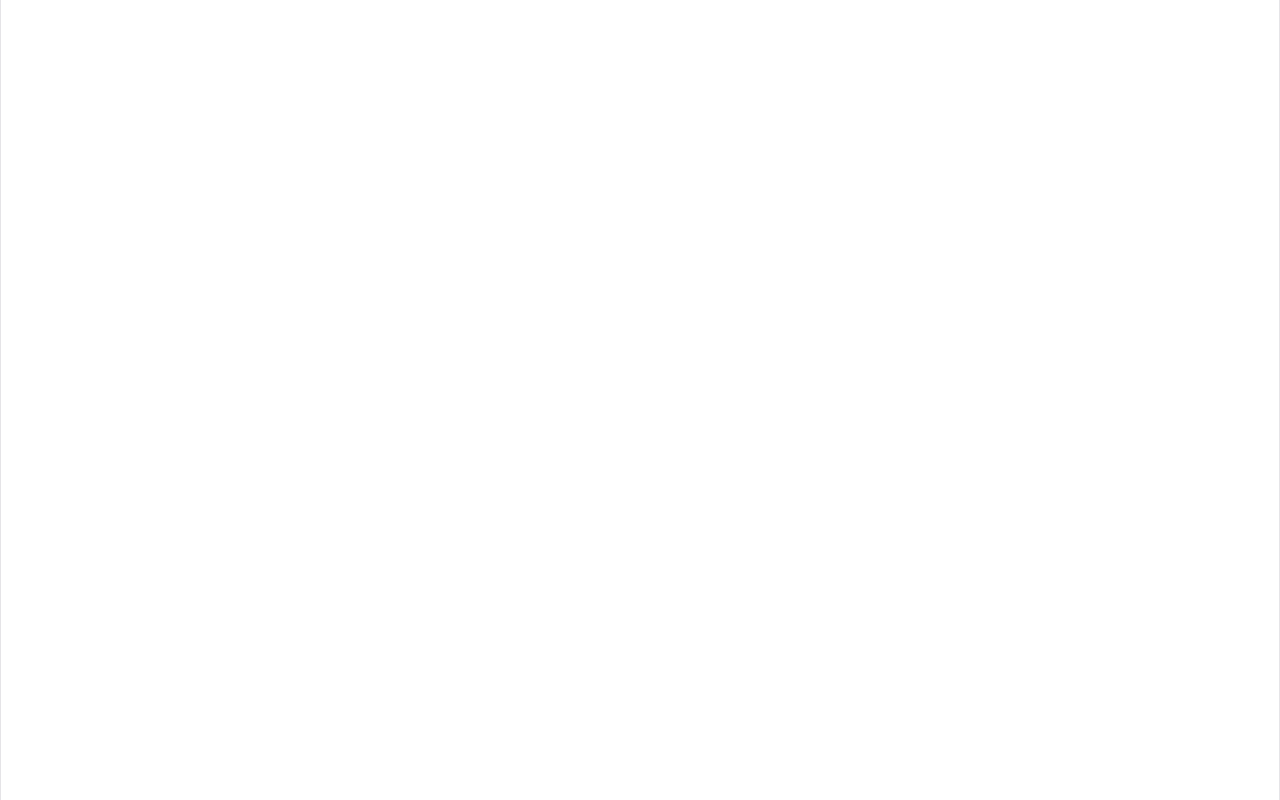
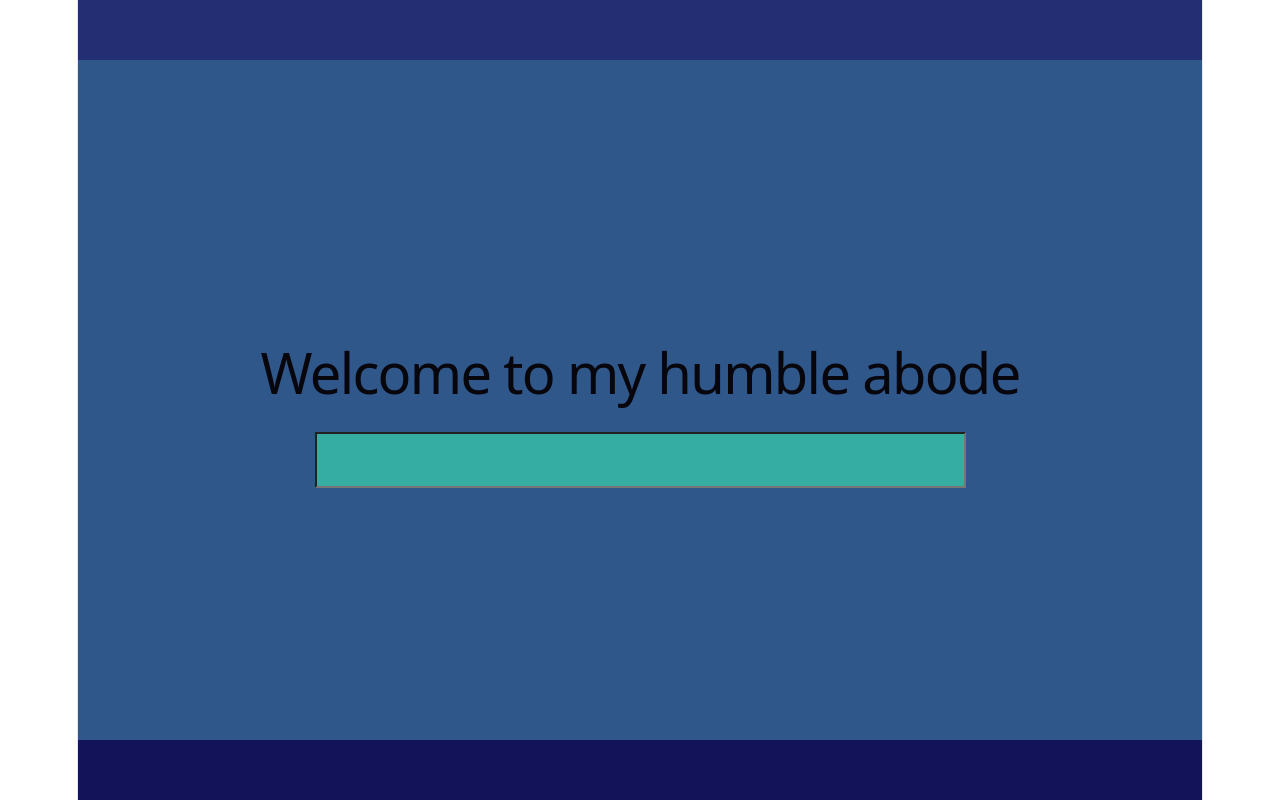
Before and after one commit to ray-z19/rayz-applets, a React (Vite) app: page / in a window 1280 px wide. Built offline with nearby package versions, Linux system fonts and the light colour scheme.

Commit message:
Created welcome screen, containing a custom input element that manipulates the welcome message displayed

```diff
--- a/package.json
+++ b/package.json
@@ -11,7 +11,8 @@
   },
   "dependencies": {
     "react": "^19.2.6",
-    "react-dom": "^19.2.6"
+    "react-dom": "^19.2.6",
+    "react-router-dom": "^7.15.1"
   },
   "devDependencies": {
     "@babel/core": "^7.29.0",
--- a/src/App.tsx
+++ b/src/App.tsx
@@ -1,8 +1,20 @@
-import './App.css'
+import "./App.css"
+
+import {
+  BrowserRouter,
+  Routes,
+  Route,
+} from "react-router-dom";
+
+import { LandingPage } from "./component_modules/LandingPage";
 
 function App() {
   return (
-    <></>
+    <BrowserRouter>
+      <Routes>
+        <Route path="/" element={<LandingPage/>} />
+      </Routes>
+    </BrowserRouter>
   )
 }
 
--- /dev/null
+++ b/src/component_modules/LandingPage.tsx
@@ -0,0 +1,26 @@
+import { useState } from "react";
+
+import pageStyles from "../css_modules/PageStyles.module.css"
+import textStyles from "../css_modules/TextStyles.module.css"
+import inputStyles from "../css_modules/InputStyles.module.css"
+
+const LandingPage = () => {
+  const [welcomeMessage, setWelcomeMessage] = useState("Welcome to my humble abode");
+
+  const handleMessageChange = (event: React.ChangeEvent<HTMLInputElement>) => {
+    setWelcomeMessage(event.target.value);
+  }
+
+  return (
+    <>
+      <div className={pageStyles["header"]}></div>
+      <div className={pageStyles["page"]}>
+        <h1 className={textStyles["welcome-message"]}>{welcomeMessage}</h1>
+        <input type="text" id="welcome-message-input" className={inputStyles["input-box"]} onChange={handleMessageChange} />
+      </div>
+      <div className={pageStyles["footer"]}></div>
+    </>
+  )
+}
+
+export { LandingPage }
--- /dev/null
+++ b/src/css_modules/InputStyles.module.css
@@ -0,0 +1,5 @@
+.input-box {
+  height: 50px;
+  font-size: 50px;
+  background-color: #36ADA3;
+}
--- /dev/null
+++ b/src/css_modules/PageStyles.module.css
@@ -0,0 +1,22 @@
+.header {
+  width: 100%;
+  height: 7.5vh;
+  background-color: #232F72;
+}
+
+.page {
+  display: flex;
+  flex-direction: column;
+  align-items: center;
+  justify-content: center;
+
+  width: 100%;
+  height: 85vh;
+  background-color: #2F578A;
+}
+
+.footer {
+  width: 100%;
+  height: 7.5vh;
+  background-color: #121358;
+}
--- /dev/null
+++ b/src/css_modules/TextStyles.module.css
@@ -0,0 +1,5 @@
+.welcome-message {
+  width: 80%;
+  line-height: 100%;
+  white-space: pre-wrap;
+}
--- a/src/index.css
+++ b/src/index.css
@@ -50,9 +50,8 @@
   }
 }
 
-/* width: 1126px -> 100% */
 #root {
-  width: 100%;
+  width: 1126px;
   max-width: 100%;
   margin: 0 auto;
   text-align: center;
```
Also changed, not shown: 1 other file (tests, documents, lock files or other folders).
